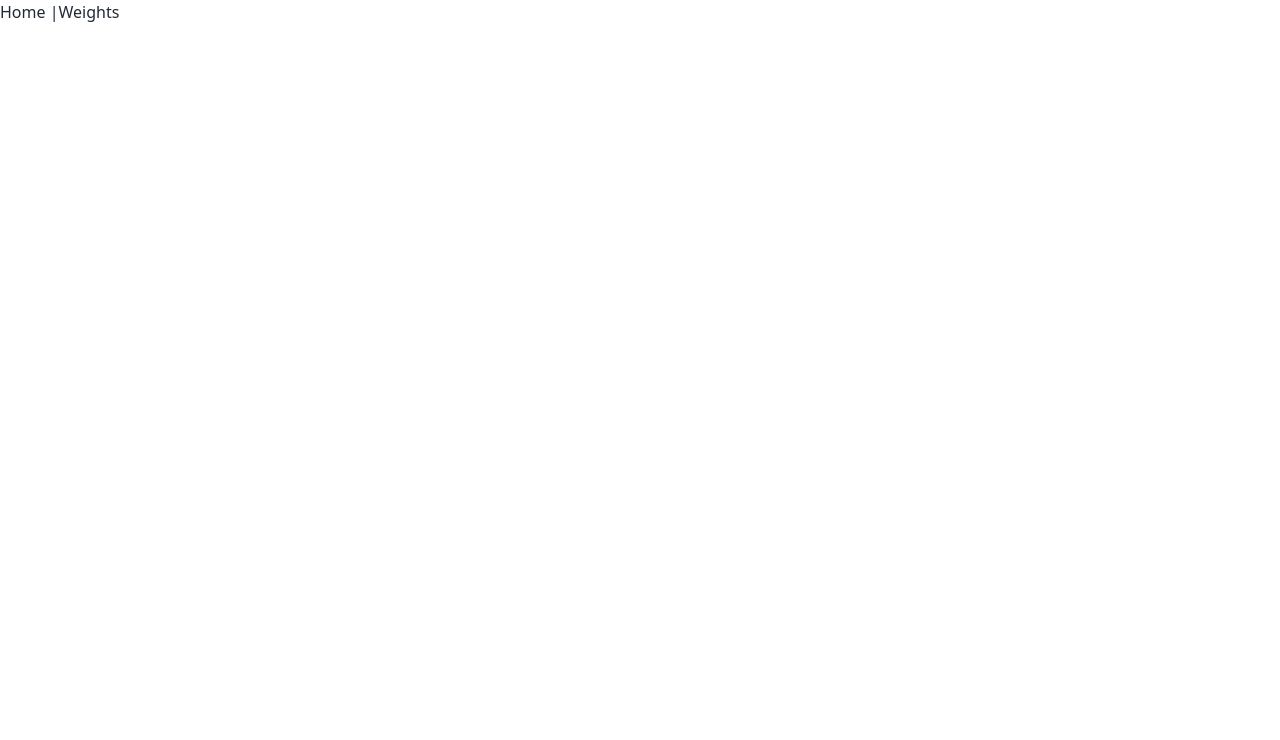
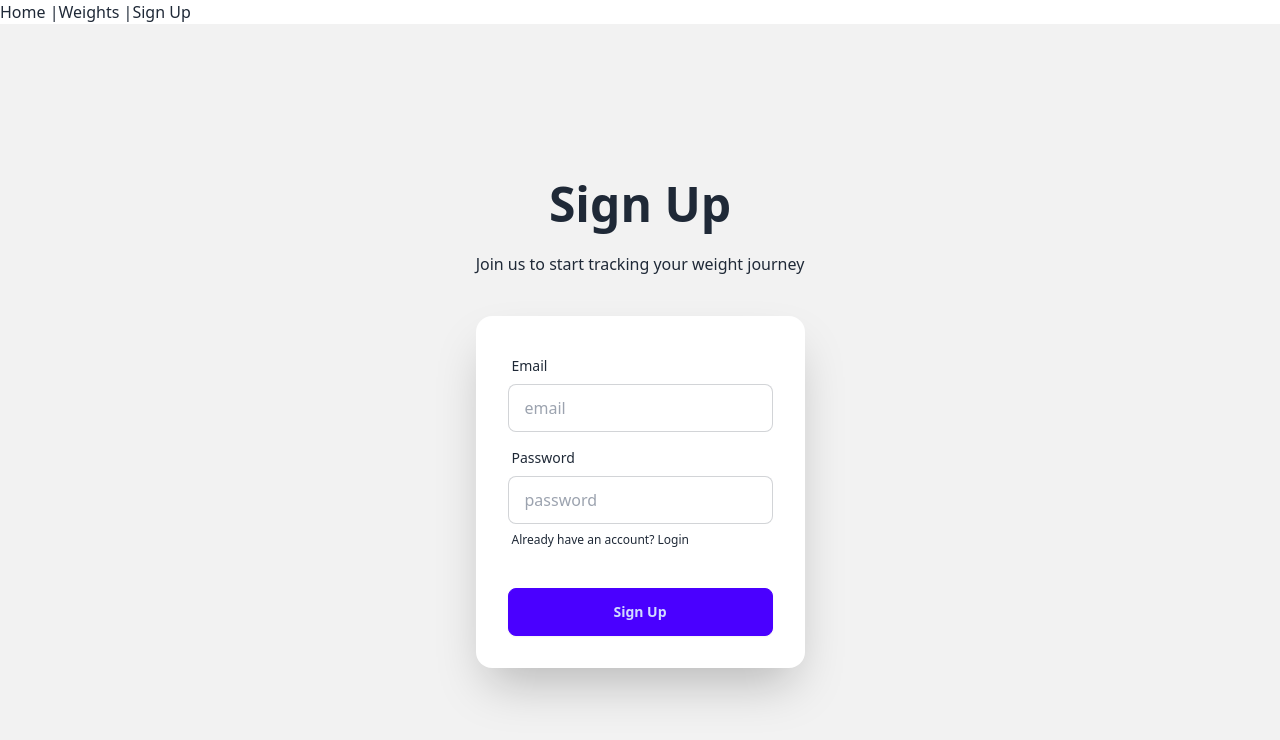
Before and after one commit to patrikvalentiny/weightracker-supabase, a React (Vite) app: page /signup in a window 1280 px wide. Shown: the top 740 px of the page. Built offline with nearby package versions, Linux system fonts and the light colour scheme; no server answers; the database is empty.

Commit message:
feat: implement user authentication with login and signup pages

```diff
--- a/src/index.css
+++ b/src/index.css
@@ -1,3 +1,6 @@
 @tailwind base;
 @tailwind components;
 @tailwind utilities;
+.progress::-webkit-progress-value {
+    transition: width 0.5s ease;
+  }
--- a/src/layouts/MainLayout.tsx
+++ b/src/layouts/MainLayout.tsx
@@ -4,7 +4,9 @@ import { WeightsContext } from "../contexts/WeightsContext";
 import { getWeights } from "../services/weights";
 import Home from "../pages/Home";
 import WeightList from "../pages/WeightList";
+import Signup from "../pages/Signup";
 import { WeightWithBMIModel } from "../types/WeightWithBMI";
+import Login from "../pages/Login";
 
 export function MainLayout() {
   const [weights, setWeights] = useState<WeightWithBMIModel[]>([]);
@@ -23,12 +25,21 @@ export function MainLayout() {
       <div>
         <nav>
           <Link href="/">Home</Link> |
-          <Link href="/weights">Weights</Link>
+          <Link href="/weights">Weights</Link> |
+          <Link href="/signup">Sign Up</Link>
         </nav>
         <main>
           <Switch>
             <Route path="/" component={Home} />
             <Route path="/weights" component={WeightList} />
+            <Route path="/signup" component={Signup} />
+            <Route path="/register">
+              {() => {
+                window.location.href = '/signup';
+                return null;
+              }}
+            </Route>
+            <Route path="/login" component={Login} />
           </Switch>
         </main>
       </div>
--- a/src/pages/Home.tsx
+++ b/src/pages/Home.tsx
@@ -45,6 +45,8 @@ export default function Home() {
             console.error('Failed to add weight:', error);
         }
     };
+
+    const goalProgress = 60;
 
     const BMIInfo = (
         <div className="dropdown dropdown-hover dropdown-top">
@@ -123,8 +125,8 @@ export default function Home() {
 
                 <StatsCard
                     title="Goal Progress"
-                    value="70%"
-                    progress={70}
+                    value={`${goalProgress}%`}
+                    progress={goalProgress}
                 />
 
                 <StatsCard
--- /dev/null
+++ b/src/pages/Login.tsx
@@ -0,0 +1,73 @@
+import { useState } from 'react';
+import { useLocation } from 'wouter';
+import { signIn } from '../services/auth';
+
+export default function Login() {
+  const [email, setEmail] = useState('');
+  const [password, setPassword] = useState('');
+  const [error, setError] = useState('');
+  const [, setLocation] = useLocation();
+
+  const handleSubmit = async (e: React.FormEvent) => {
+    e.preventDefault();
+    try {
+      const { error } = await signIn(email, password);
+      if (error) throw error;
+      setLocation('/');
+    } catch (err) {
+      setError(err instanceof Error ? err.message : 'An error occurred');
+    }
+  };
+
+  return (
+    <div className="hero min-h-screen bg-base-200">
+      <div className="hero-content flex-col">
+        <div className="text-center">
+          <h1 className="text-5xl font-bold">Login</h1>
+          <p className="py-6">Welcome back! Please login to continue</p>
+        </div>
+        <div className="card w-full max-w-sm shadow-2xl bg-base-100">
+          <form className="card-body" onSubmit={handleSubmit}>
+            <div className="form-control">
+              <label className="label">
+                <span className="label-text">Email</span>
+              </label>
+              <input
+                type="email"
+                placeholder="email"
+                className="input input-bordered"
+                value={email}
+                onChange={(e) => setEmail(e.target.value)}
+              />
+            </div>
+            <div className="form-control">
+              <label className="label">
+                <span className="label-text">Password</span>
+              </label>
+              <input
+                type="password"
+                placeholder="password"
+                className="input input-bordered"
+                value={password}
+                onChange={(e) => setPassword(e.target.value)}
+              />
+              <label className="label">
+                <a href="/signup" className="label-text-alt link link-hover">
+                  Don't have an account? Sign up
+                </a>
+              </label>
+            </div>
+            {error && (
+              <div className="text-error text-sm mt-1">
+                {error}
+              </div>
+            )}
+            <div className="form-control mt-6">
+              <button className="btn btn-primary">Login</button>
+            </div>
+          </form>
+        </div>
+      </div>
+    </div>
+  );
+}
--- /dev/null
+++ b/src/pages/Signup.tsx
@@ -0,0 +1,73 @@
+import { useState } from 'react';
+import { useLocation } from 'wouter';
+import { signUp } from '../services/auth';
+
+export default function Signup() {
+  const [email, setEmail] = useState('');
+  const [password, setPassword] = useState('');
+  const [error, setError] = useState('');
+  const [, setLocation] = useLocation();
+
+  const handleSubmit = async (e: React.FormEvent) => {
+    e.preventDefault();
+    try {
+      const { error } = await signUp(email, password);
+      if (error) throw error;
+      setLocation('/');
+    } catch (err) {
+      setError(err instanceof Error ? err.message : 'An error occurred');
+    }
+  };
+
+  return (
+    <div className="hero min-h-screen bg-base-200">
+      <div className="hero-content flex-col">
+        <div className="text-center">
+          <h1 className="text-5xl font-bold">Sign Up</h1>
+          <p className="py-6">Join us to start tracking your weight journey</p>
+        </div>
+        <div className="card w-full max-w-sm shadow-2xl bg-base-100">
+          <form className="card-body" onSubmit={handleSubmit}>
+            <div className="form-control">
+              <label className="label">
+                <span className="label-text">Email</span>
+              </label>
+              <input
+                type="email"
+                placeholder="email"
+                className="input input-bordered"
+                value={email}
+                onChange={(e) => setEmail(e.target.value)}
+              />
+            </div>
+            <div className="form-control">
+              <label className="label">
+                <span className="label-text">Password</span>
+              </label>
+              <input
+                type="password"
+                placeholder="password"
+                className="input input-bordered"
+                value={password}
+                onChange={(e) => setPassword(e.target.value)}
+              />
+              <label className="label">
+                <a href="/login" className="label-text-alt link link-hover">
+                  Already have an account? Login
+                </a>
+              </label>
+            </div>
+            {error && (
+              <div className="text-error text-sm mt-1">
+                {error}
+              </div>
+            )}
+            <div className="form-control mt-6">
+              <button className="btn btn-primary">Sign Up</button>
+            </div>
+          </form>
+        </div>
+      </div>
+    </div>
+  );
+}
--- /dev/null
+++ b/src/services/auth.ts
@@ -0,0 +1,20 @@
+import { supabase } from "../supabaseClient";
+import { AuthResponse } from "@supabase/supabase-js";
+
+export async function signUp(email: string, password: string): Promise<AuthResponse> {
+  return await supabase.auth.signUp({
+    email,
+    password,
+  });
+}
+
+export async function signIn(email: string, password: string): Promise<AuthResponse> {
+  return await supabase.auth.signInWithPassword({
+    email,
+    password,
+  });
+}
+
+export async function signOut(): Promise<void> {
+  await supabase.auth.signOut();
+}
--- a/src/services/weights.ts
+++ b/src/services/weights.ts
@@ -3,18 +3,26 @@ import { supabase } from "../supabaseClient";
 import { Weight } from "../types/weight";
 
 export async function getWeights(): Promise<WeightWithBMIModel[]> {
+  const { data: session } = await supabase.auth.getUser();
+  if (!session?.user) {
+    throw new Error('User not authenticated');
+  }
   const { data } = await supabase
     .from("weights_with_bmi")
     .select()
+    .eq('user_id', session.user.id)
     .order('created_on', { ascending: false }) as { data: Weight[] | null };
 
   return data || [];
 }
 
 export async function addWeight(weight: Weight): Promise<Weight | null> {
+  const { data: session } = await supabase.auth.getSession();
+  const weightWithUser = { ...weight, user_id: session?.session?.user.id };
+
   const { data } = await supabase
     .from("weights")
-    .insert(weight)
+    .insert(weightWithUser)
     .select()
     .single() as { data: Weight | null };
 
```
